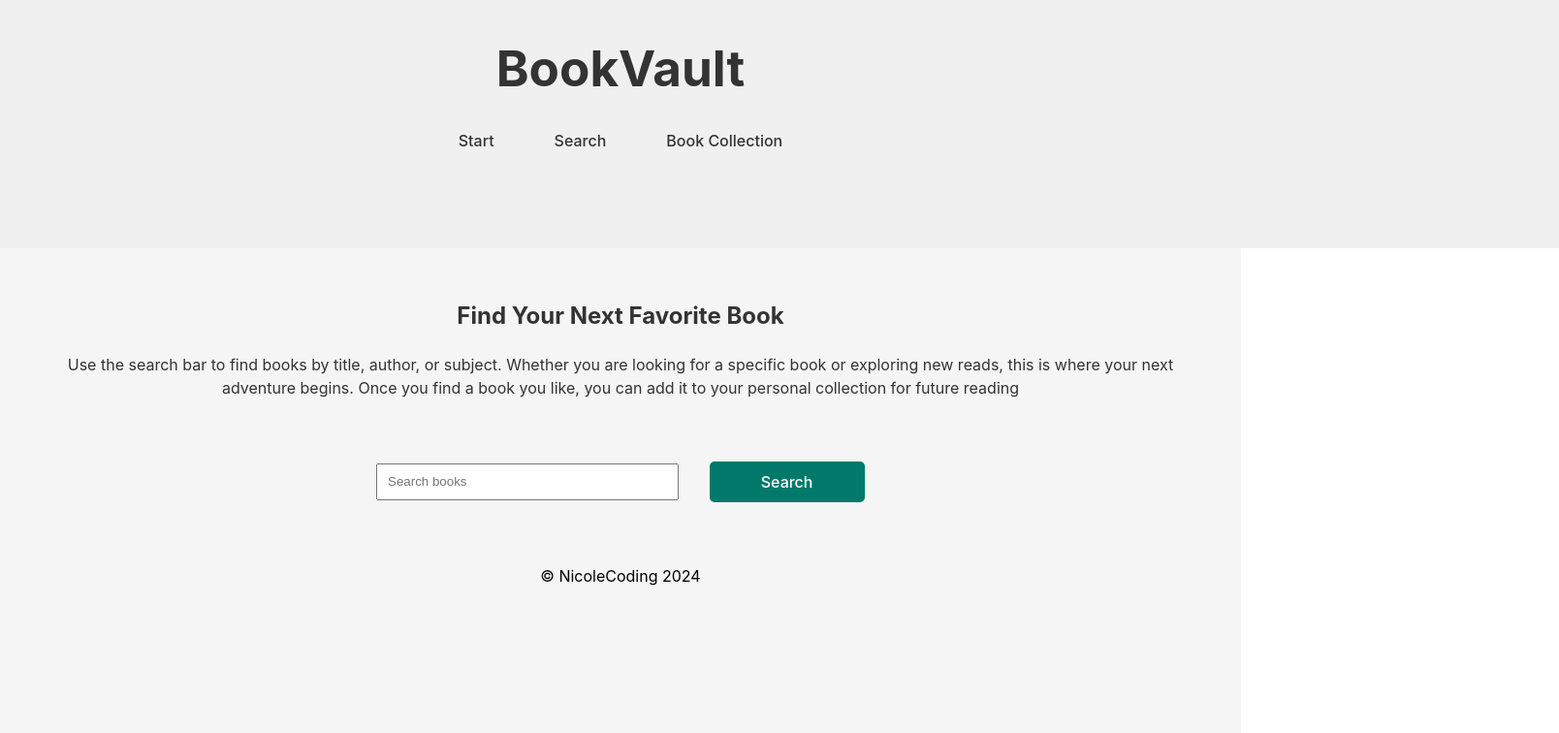
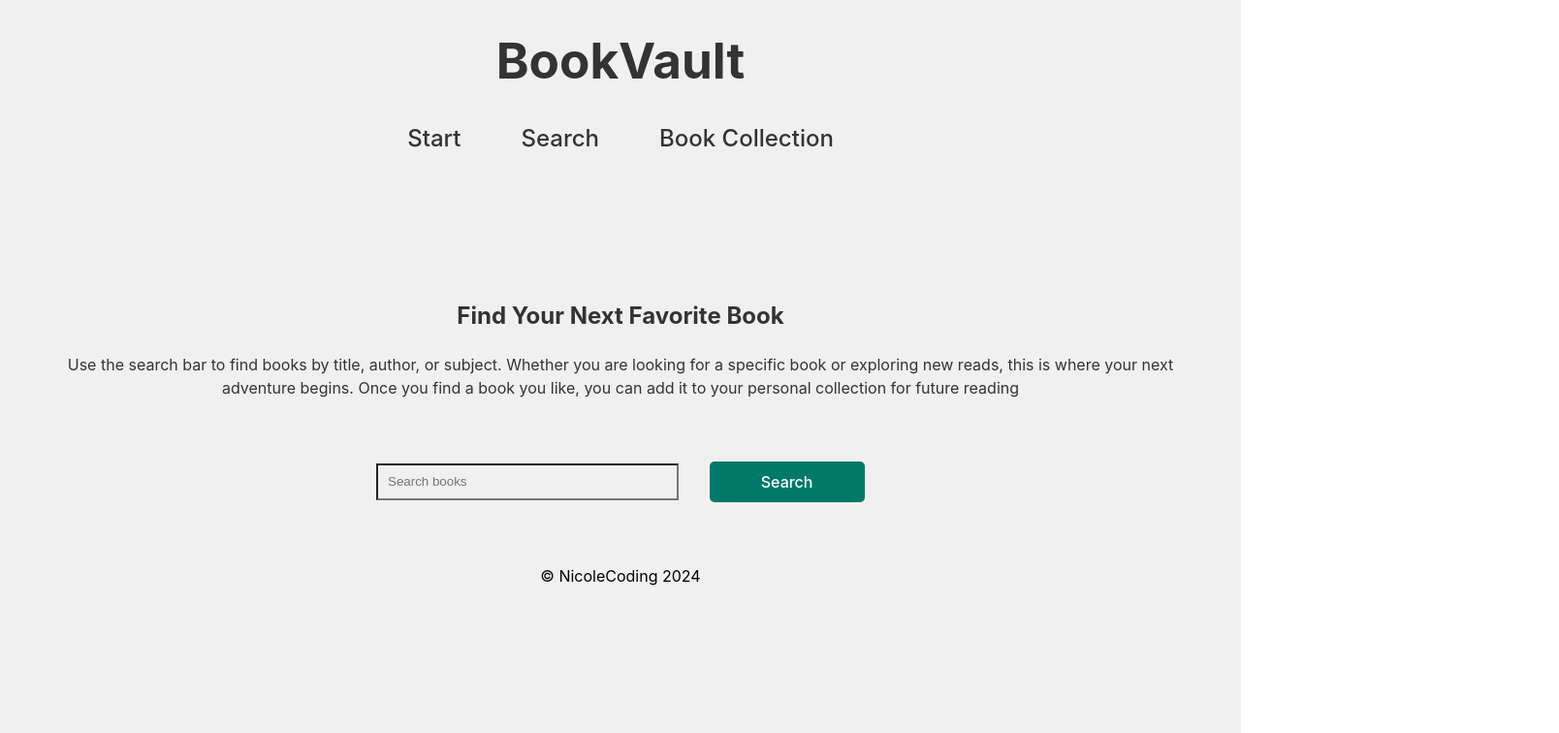
Before and after one commit to NicoleCoding/BookVault, a React (Vite) app: page /search in a window 1280 px wide. Shown: the top 756 px of the page at 97% size, 1608 px wide, since content can reach past the window. Built offline with nearby package versions, Linux system fonts and the light colour scheme.

Commit message:
- Fixed overflow issues - Adjusted font color and background color for readable text - Secondary button style adjusted - Aligned text to the center

```diff
--- a/src/App.css
+++ b/src/App.css
@@ -2,28 +2,31 @@
 #container {
   display: flex;
   flex-direction: column;
+  align-items: center;
   width: 90vw;
-  height: 50rem;
+  height: 120vh;
   padding: 0;
   margin: auto;
 }
 
 body {
-  background-color: #F5F5F5;
   padding: 1rem;
-
+  background-color: #F0F0F0;
 }
 
 header {
   background-color: #F0F0F0;
   color:  #333333;
+  width: 100%;
   margin: 0;
-  padding: 0.5rem;
-  width: 90vw;
+  overflow-x: hidden;
+}
+
+nav {
+  overflow-y: hidden;
 }
 
 footer {
-  width: 90vw;
   color:  #333333;
   text-align: center;
 }
@@ -57,13 +60,15 @@ footer {
   margin: 1rem;
   font-weight: 500;
 }
+
 .page-heading {
   color:  #333333;
-
+  text-align: center;
 }
 
 .page-intro {
   color: #333333;
+  text-align: center;
 }
 
 .menu {
@@ -86,6 +91,7 @@ footer {
 .link {
   color:  #333333;
   padding: 1rem;
+  font-size:x-large;
 }
 
 .link:hover {
@@ -106,7 +112,7 @@ footer {
 .secondary-button {
   margin: 1rem;
   padding: 10px 20px;
-  width: 10rem;
+  width: 20rem;
   background-color: #FF7043;
   border: #FF7043;
   text-align: center;
@@ -125,13 +131,25 @@ footer {
 input {
   padding: 1rem;
   width: 18rem;
+  background-color: #F0F0F0;
+  color: #333333;
+}
+
+form {
+  display: flex;
+  flex-direction: column;
+  align-items: center;
+}
+
+label {
+  color: #333333;
+  background-color: #F0F0F0;
 }
 
 
 /* Styles for screens larger than 768px */
 @media only screen and (min-width: 768px) {
   #root {
-    max-width: 1280px;
     margin: 0 auto;
     padding: 2rem;
     text-align: center;
@@ -139,7 +157,6 @@ input {
 
   #container {
     align-items: center;
-    width: 100%;
     height: 50rem;
     margin-top: 15rem;
   }
@@ -209,7 +226,6 @@ input {
   header {
     position: absolute;
     top: 0;
-    width: 120rem;
     height: 15rem;
     background-color: #F0F0F0;
     color:  #333333;
@@ -255,12 +271,6 @@ input {
     gap: 10px;
   }
 
-  form {
-    display: flex;
-    flex-direction: column;
-    align-items: center;
-  }
-
   footer {
     color: black;
   }
```
